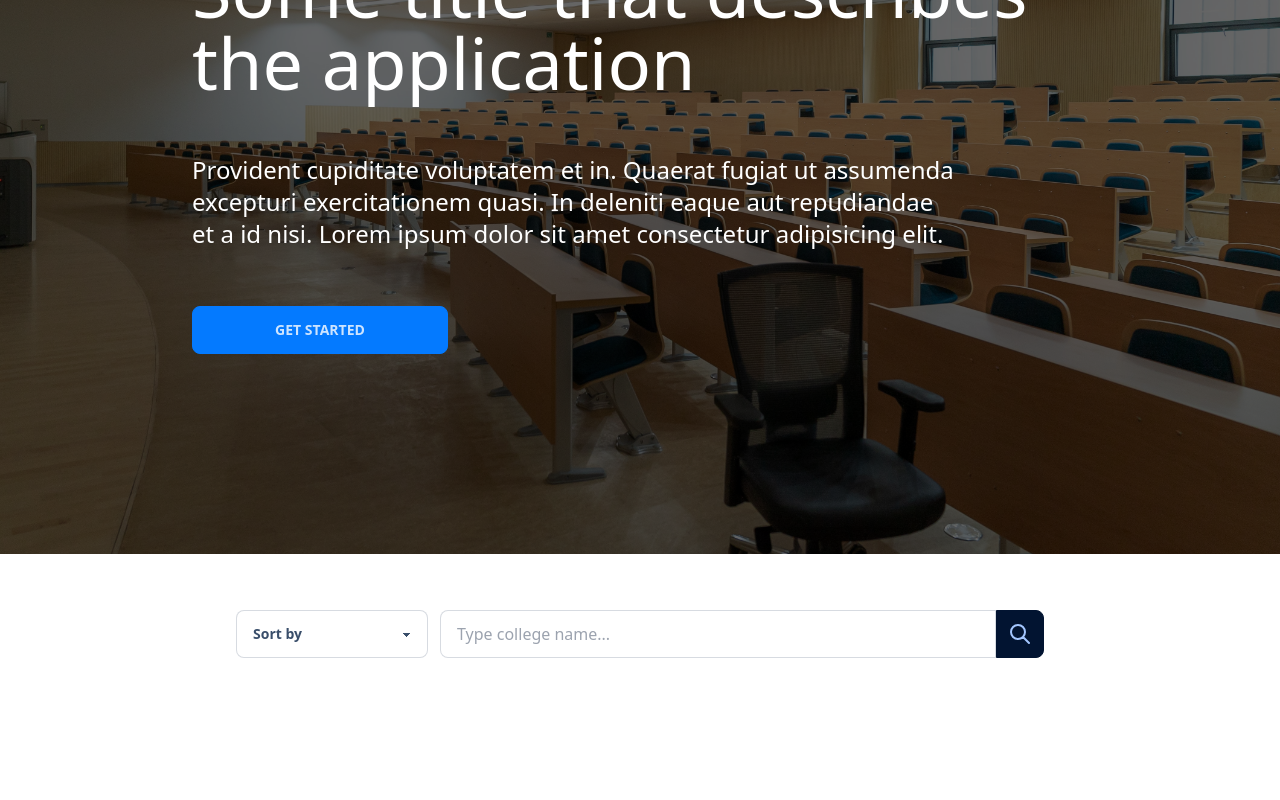
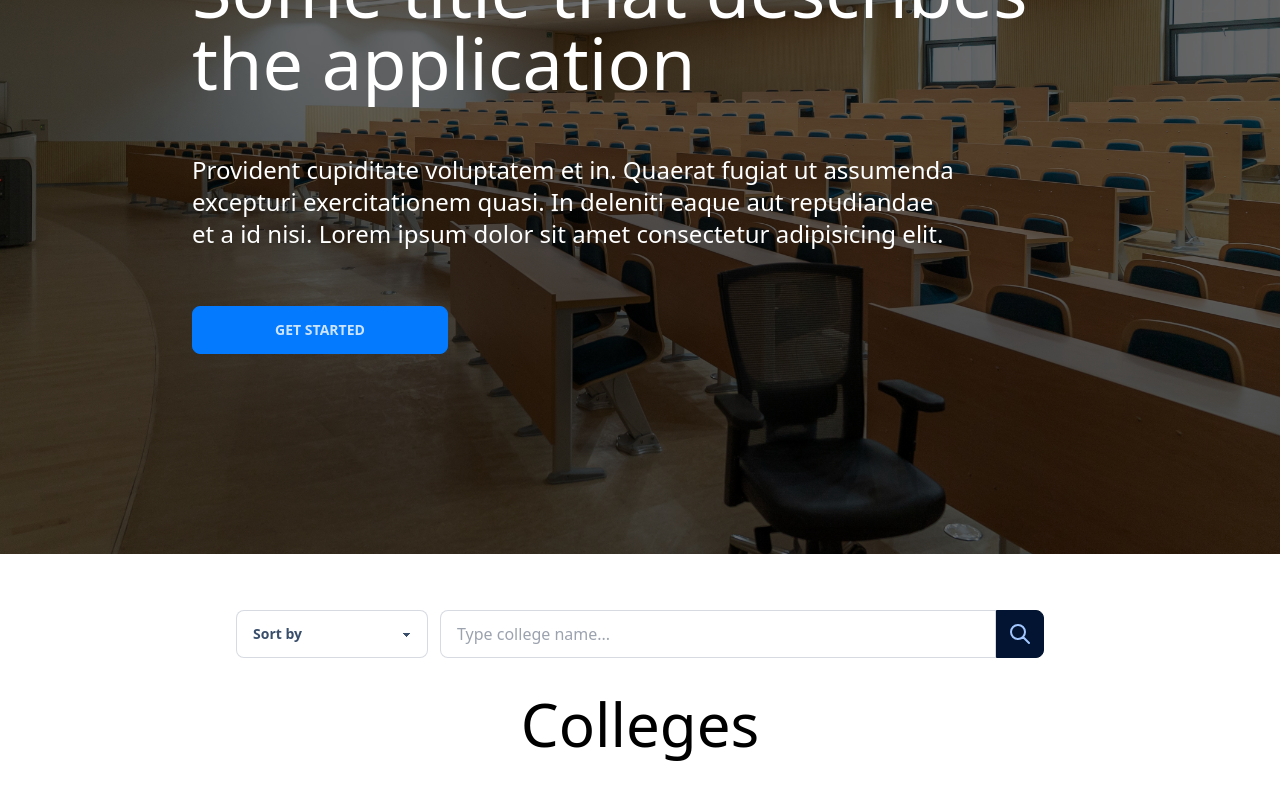
Before and after one commit to J-Obog/campus-reviewer, a React (Vite) app in the folder client/: page / in a window 1280 px wide. Shown: the part 246-1046 px from the top of the page. Before the commit the page ends 972 px from the top, so only its background shows below. Built offline with nearby package versions, Linux system fonts and the light colour scheme; what prettier-plugin-tailwindcss would draw is missing.

Commit message:
Created component class for the subtitles in the different pages.

```diff
--- a/client/src/App.tsx
+++ b/client/src/App.tsx
@@ -1,6 +1,7 @@
 import Navbar from "./components/Navbar";
 import Hero from "./components/Hero";
 import Search from "./components/Search";
+import CardsContainer from "./components/CardsContainer";
 
 const App = () => {
   return (
@@ -9,6 +10,7 @@ const App = () => {
       <Hero />
       <main className="px-4 py-10 md:py-14">
         <Search />
+        <CardsContainer />
       </main>
     </>
   );
--- /dev/null
+++ b/client/src/components/CardsContainer.tsx
@@ -0,0 +1,14 @@
+import React from 'react';
+
+const CardsContainer = () => {
+  return (
+    <div className='my-6'>
+      <h2 className='page-subtitle'>Colleges</h2>
+      <div>
+        {/* cards will go here */}
+      </div>
+    </div>
+  );
+};
+
+export default CardsContainer;
--- a/client/src/index.css
+++ b/client/src/index.css
@@ -1,6 +1,13 @@
 @tailwind base;
 @tailwind components;
 @tailwind utilities;
+
+
+@layer components {
+  .page-subtitle {
+    @apply text-center text-black text-6xl font-light;
+  }
+}
 
 html,
 body,
```
